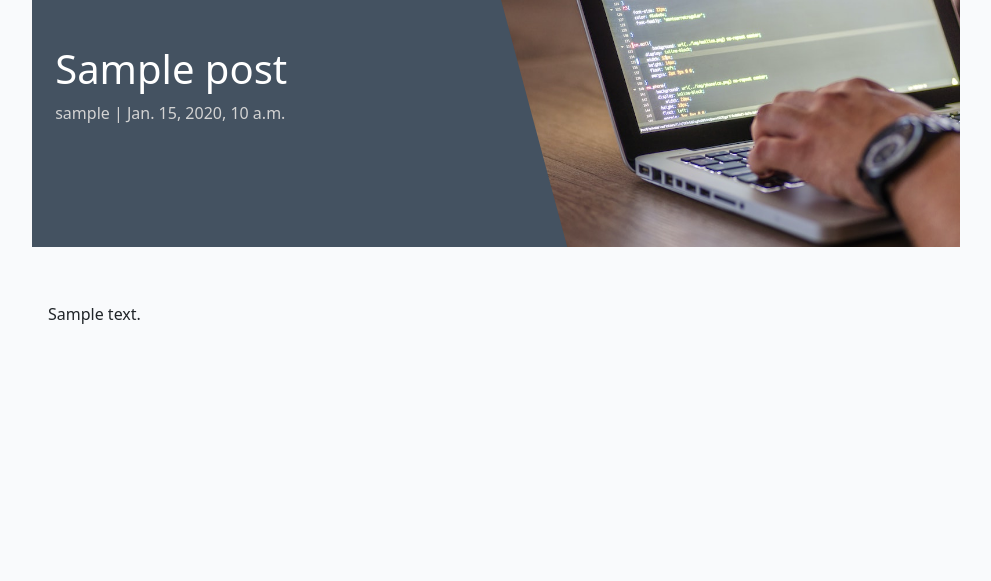
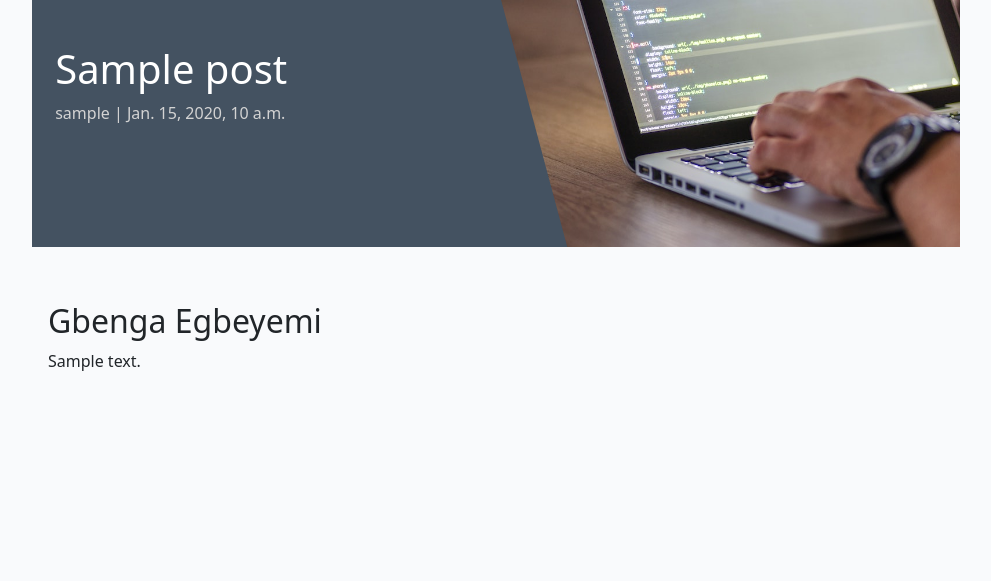
Before and after one commit to Fearfullymade01/django_blog, a Django app: a page that uses blog/templates/blog/post_detail.html in a window 1280 px wide. Shown: the part 89-670 px from the top of the page, without its empty margins (144-1135 px from the left). Run offline with Django 4.2, Linux system fonts and the light colour scheme; tables that the repository leaves empty hold one stand-in row (values such as "Sample post"); parts of the project's set-up code (start-up, migrations or seed data) failed here and were passed over.

Commit message:
Add coder variable to context and display in post detail template

```diff
--- a/blog/templates/blog/post_detail.html
+++ b/blog/templates/blog/post_detail.html
@@ -28,6 +28,7 @@
             <div class="card-body">
                 <!-- The post content goes inside the card-text. -->
                 <!-- Use the | safe filter inside the template tags -->
+                <h2>{{ coder }}</h2>
                 <p class="card-text">{{ post.content | safe }}</p>
             </div>
         </div>
--- a/blog/views.py
+++ b/blog/views.py
@@ -31,5 +31,8 @@ def post_detail(request, slug):
     return render(
         request,
         "blog/post_detail.html",
-        {"post": post},
+        {
+            "post": post,
+            "coder": "Gbenga Egbeyemi",
+        },
     )
```
